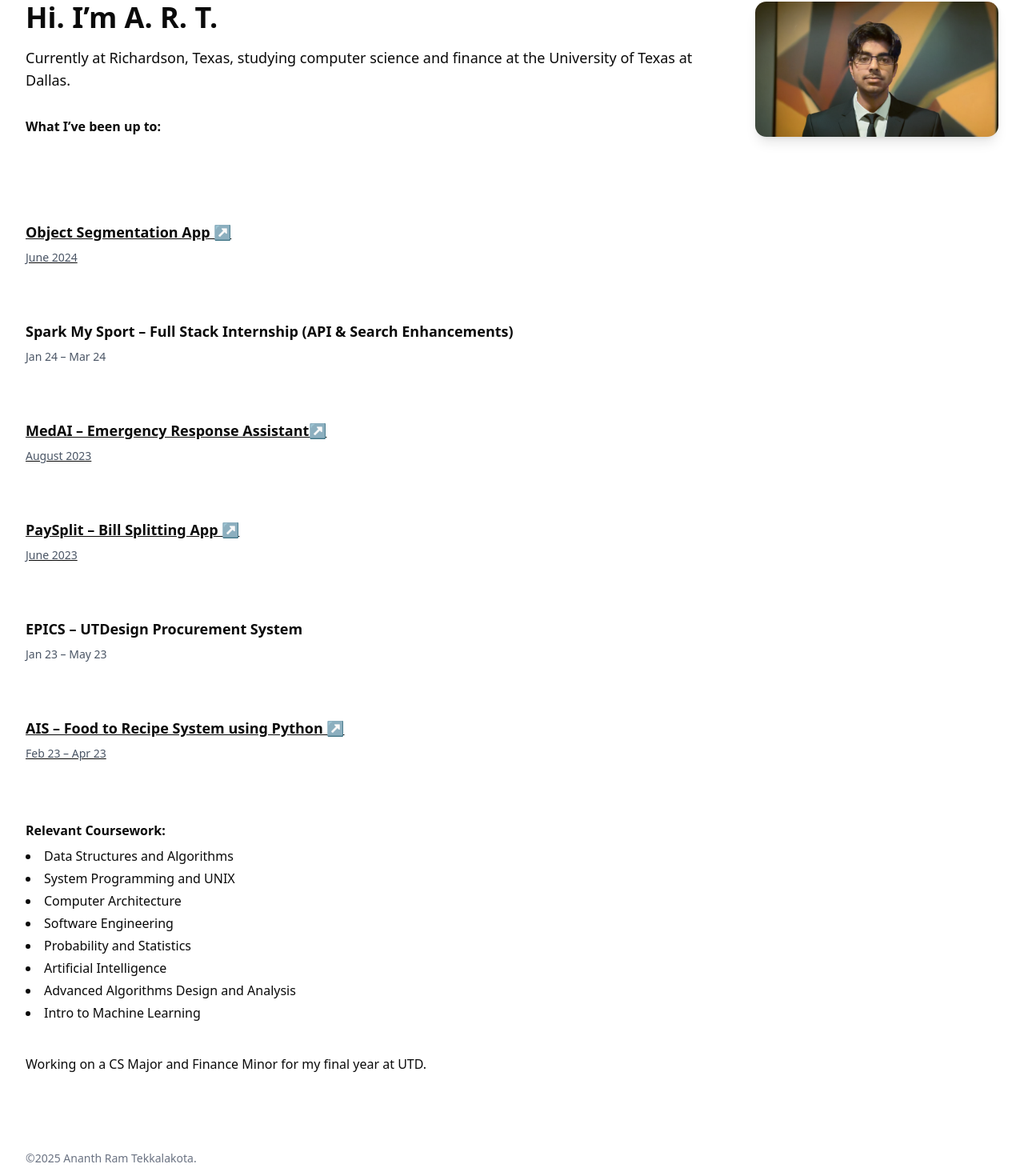
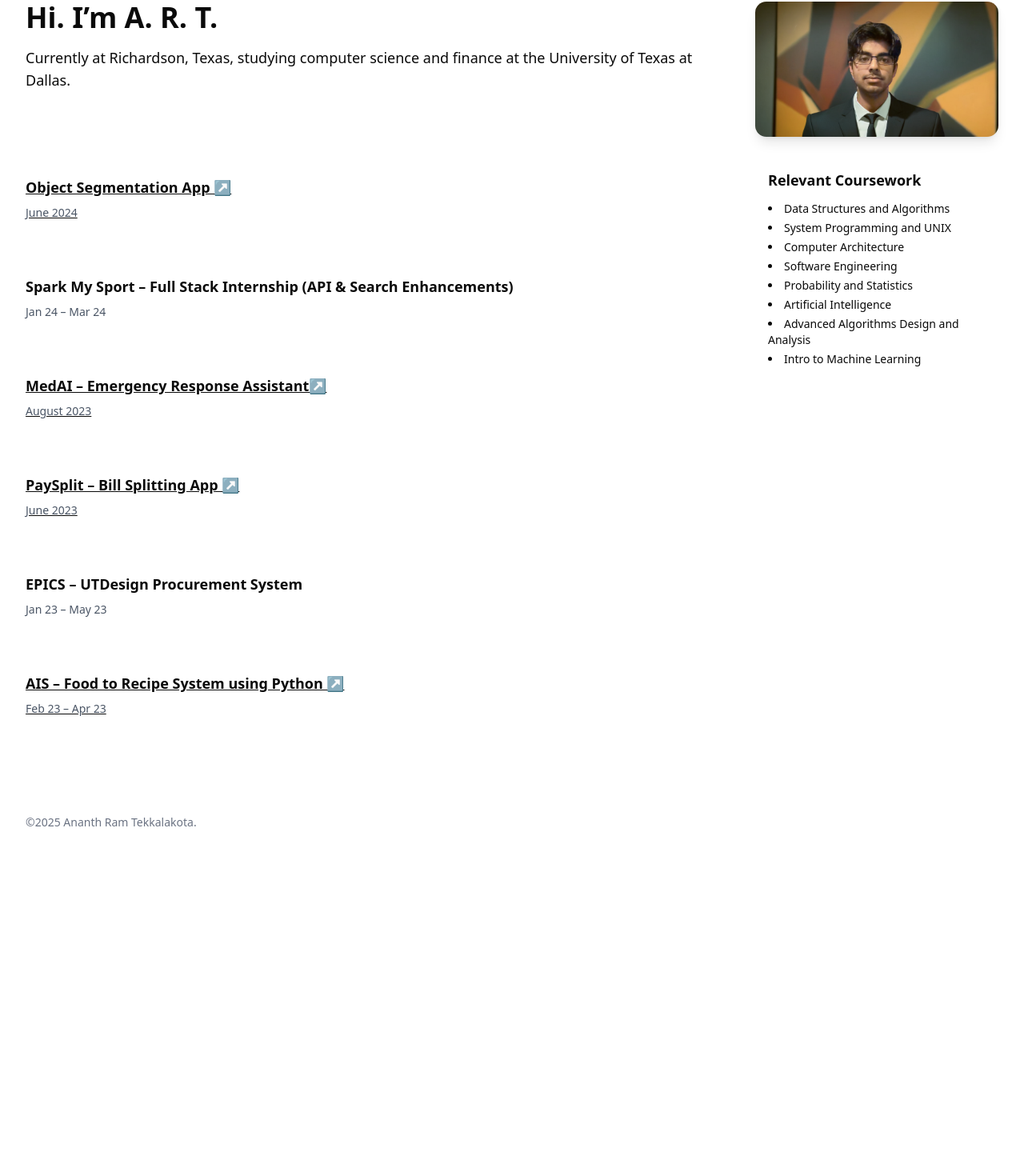
Before and after one commit to AnanthRamTekkalakota/AnanthRamTekkalakota.github.io, a Next.js app: page / in a window 1280 px wide. Shown: the part 130-1600 px from the top of the page at 80% size. After the commit the page ends 1216 px from the top, so only its background shows below. Built offline with nearby package versions, Linux system fonts and the light colour scheme.

Commit message:
updated page.tsx

```diff
--- a/src/app/page.tsx
+++ b/src/app/page.tsx
@@ -67,12 +67,11 @@ export default function Home() {
 
           {/* “What I’ve been up to:” list */}
           <div className="mt-8">
-            <h3 className="font-semibold mb-2">What I’ve been up to:</h3>
             <ul role="list" className="mt-20 space-y-4">
               <li>
                 <a
                   href="https://github.com/AnanthRamTekkalakota/object-segmentation"
-                  className="underline rounded-md p-3 hover:bg-gray-100 dark:hover:bg-gray-800"
+                  className="underline rounded-md p-3"
                 >
                   <h3 className="text-lg font-semibold leading-8">
                     Object Segmentation App ↗
@@ -84,7 +83,7 @@ export default function Home() {
               </li>
 
               <li>
-                <a className="rounded-md p-3 hover:bg-gray-100 dark:hover:bg-gray-800">
+                <a className="rounded-md p-3 ">
                   <h3 className="text-lg font-semibold leading-8">
                     Spark My Sport – Full Stack Internship (API & Search
                     Enhancements)
@@ -98,7 +97,7 @@ export default function Home() {
               <li>
                 <a
                   href="https://devpost.com/software/medai"
-                  className="underline rounded-md p-3 hover:bg-gray-100 dark:hover:bg-gray-800"
+                  className="underline rounded-md p-3 "
                 >
                   <h3 className="text-lg font-semibold leading-8">
                     MedAI – Emergency Response Assistant↗
@@ -112,7 +111,7 @@ export default function Home() {
               <li>
                 <a
                   href="https://github.com/AnanthRamTekkalakota/paysplit"
-                  className="underline rounded-md p-3 hover:bg-gray-100 dark:hover:bg-gray-800"
+                  className="underline rounded-md p-3 "
                 >
                   <h3 className="text-lg font-semibold leading-8">
                     PaySplit – Bill Splitting App ↗
@@ -124,7 +123,7 @@ export default function Home() {
               </li>
 
               <li>
-                <a className="rounded-md p-3 hover:bg-gray-100 dark:hover:bg-gray-800">
+                <a className="rounded-md p-3 ">
                   <h3 className="text-lg font-semibold leading-8">
                     EPICS – UTDesign Procurement System
                   </h3>
@@ -137,7 +136,7 @@ export default function Home() {
               <li>
                 <a
                   href="https://github.com/RailgunDotEnc/Recipe-Snapshot"
-                  className="underline rounded-md p-3 hover:bg-gray-100 dark:hover:bg-gray-800"
+                  className="underline rounded-md p-3 "
                 >
                   <h3 className="text-lg font-semibold leading-8">
                     AIS – Food to Recipe System using Python ↗
@@ -151,8 +150,10 @@ export default function Home() {
           </div>
         </div>
 
-        {/* RIGHT SIDE: profile picture */}
-        <div className="w-full md:w-1/3 lg:w-1/4 relative rounded-xl overflow-hidden shadow-lg">
+        {/* RIGHT SIDE: profile picture + coursework */}
+        <div className="w-full md:w-1/3 lg:w-1/4 flex flex-col gap-6">
+          {/* Profile image card */}
+          <div className="rounded-xl overflow-hidden shadow-lg">
             <Image
               src="/profilePicture.png"
               alt="Ananth Ram Tekkalakota"
@@ -161,21 +162,18 @@ export default function Home() {
               className="object-cover"
             />
           </div>
-      </section>
 
-      {/* ─── COURSEWORK ───────────────────────────────────────────────────── */}
-      <section className="mt-12">
-        <h3 className="font-bold">Relevant Coursework:</h3>
-        <ul className="list-disc list-inside mt-2 space-y-1">
+          {/* Coursework card */}
+          <div className=" p-4 rounded-lg">
+            <h3 className="text-lg font-semibold mb-3">Relevant Coursework</h3>
+            <ul className="list-disc list-inside space-y-1 text-sm">
               {relavantCourses.map((course, i) => (
                 <li key={i}>{course}</li>
               ))}
             </ul>
-        <p className="mt-10">
-          Working on a CS Major and Finance Minor for my final year at UTD.
-        </p>
+          </div>
+        </div>
       </section>
-
       {/* ─── FOOTER ───────────────────────────────────────────────────────── */}
       <footer className="mt-24 text-sm text-gray-500">
         <p>©2025 Ananth Ram Tekkalakota.</p>
```
Also changed, not shown: 1 other file (tests, documents, lock files or other folders). Lines whose indentation alone changed are shown as unchanged.
